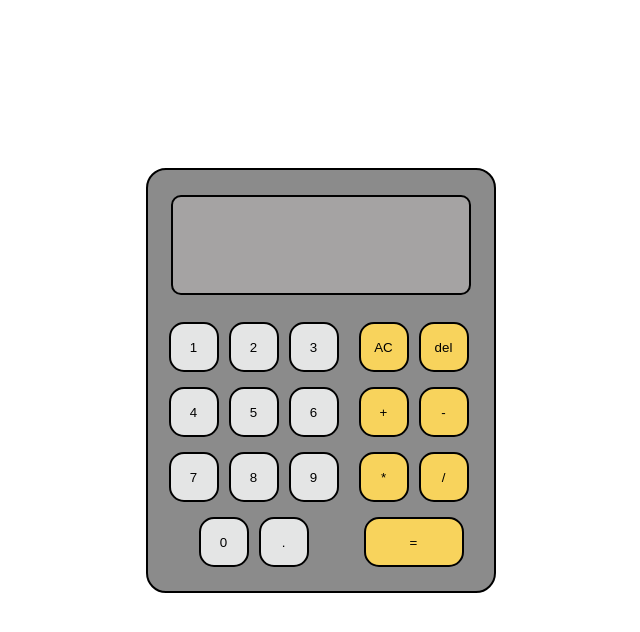
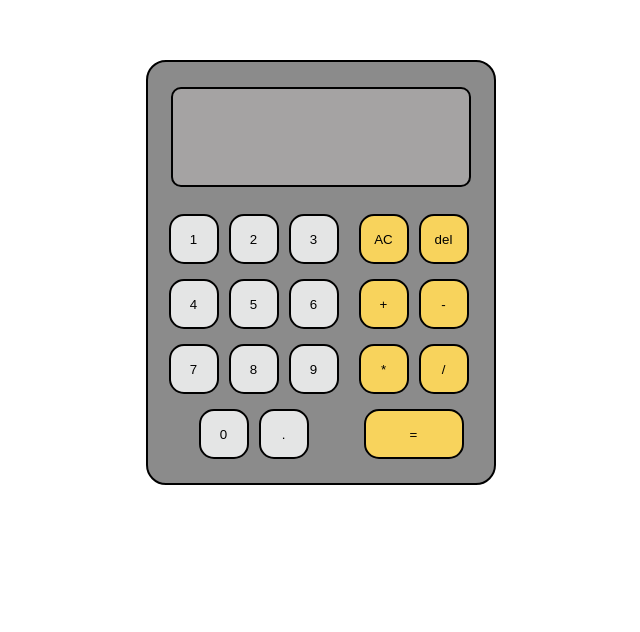
Before and after one commit to SyonR/calculator, a plain HTML site: page index.html in a window 1280 px wide. Shown: the part 128-760 px from the top of the page, without its empty margins (319-959 px from the left). Drawn offline with Linux system fonts and the light colour scheme.

Commit message:
Modified body's CSS to make the calculator dynamically in the middle

```diff
--- a/styles.css
+++ b/styles.css
@@ -1,9 +1,9 @@
 body {
+    margin: 0;
+    height: 100vh;
     display: flex;
-    box-sizing: border-box;
     justify-content: center;
     align-items: center;
-    height: 1000px;
 }
 
 #calculator {
```
